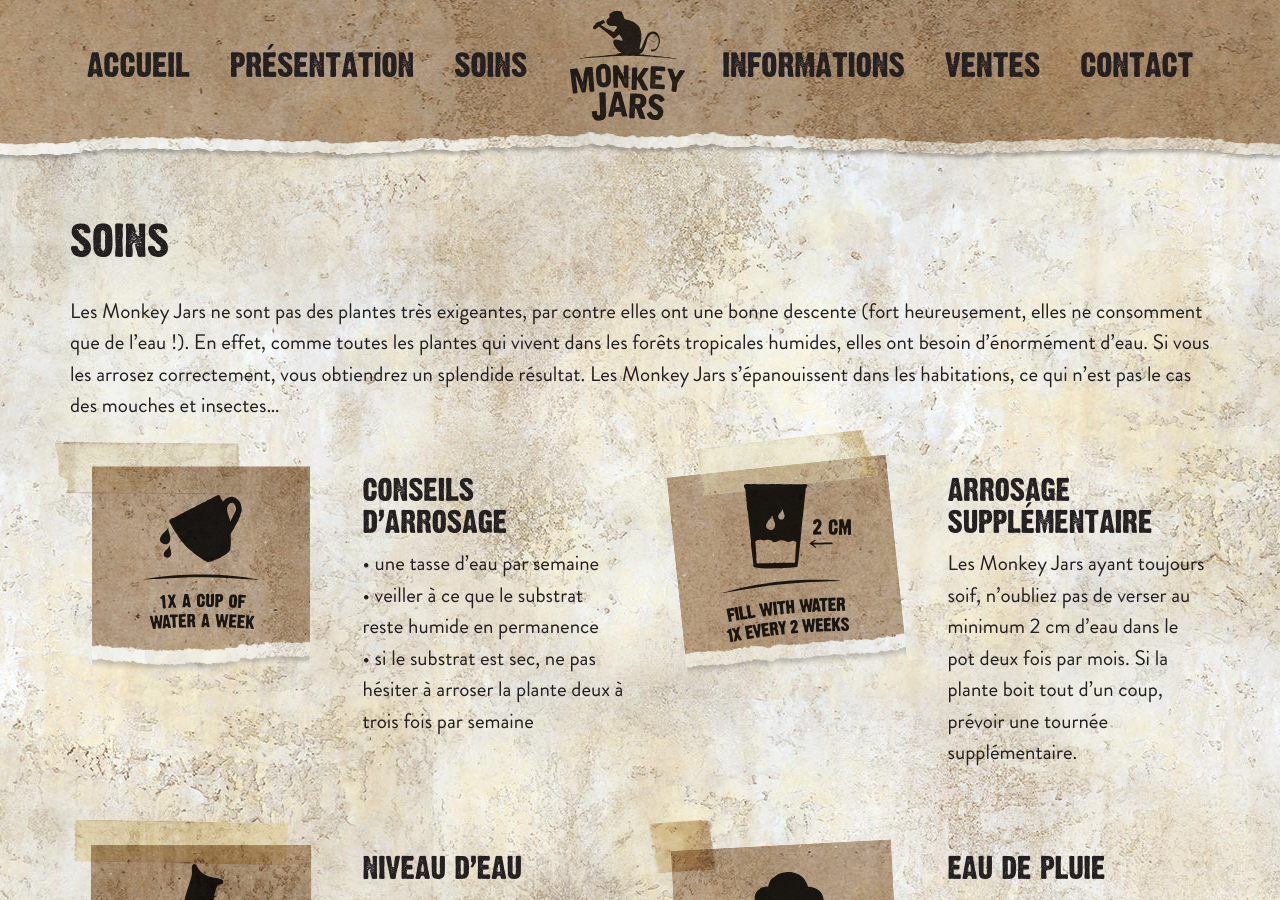
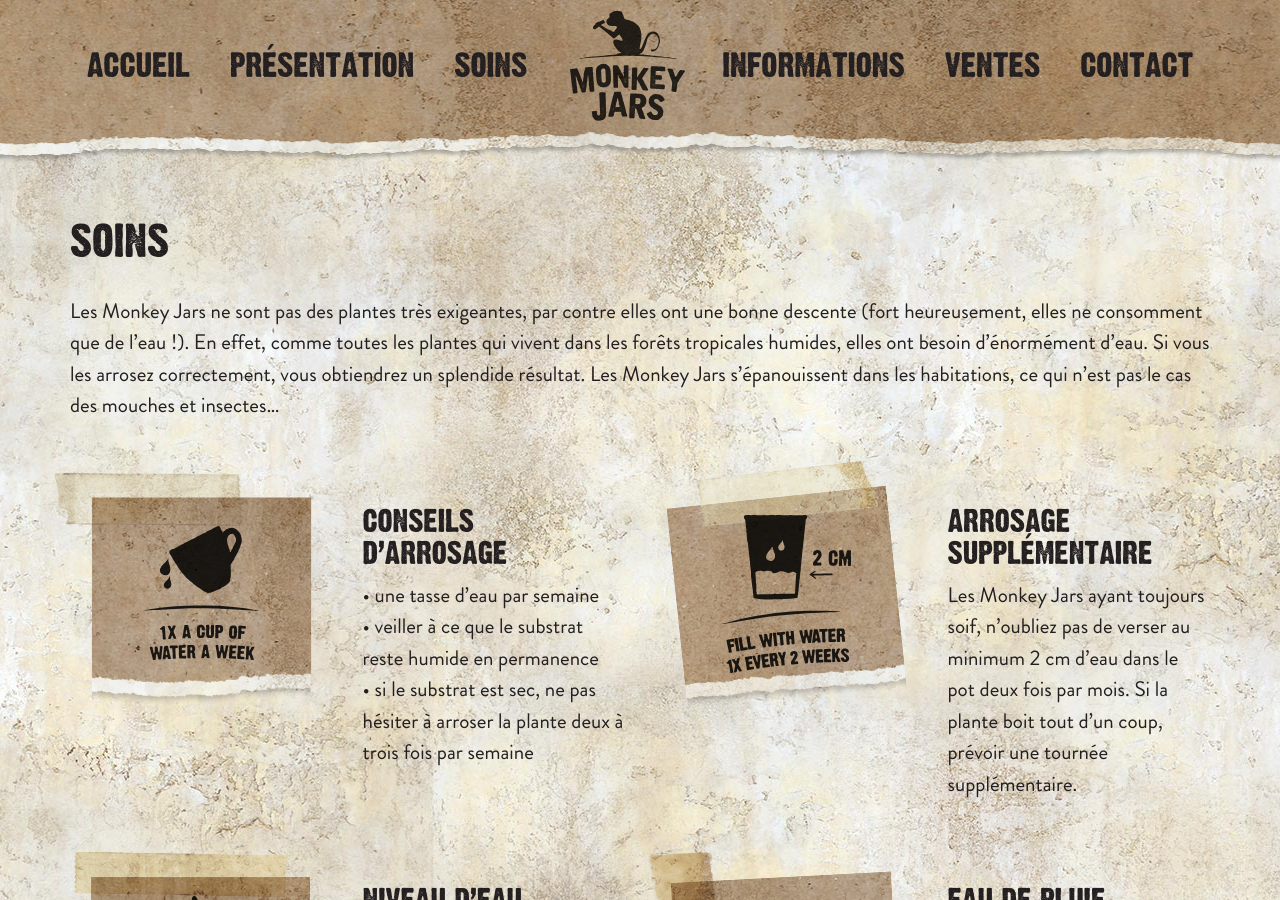
Before and after one commit to jhvanderschee/monkeyjars_fr, a Jekyll site: the page built from instructions/index.md, in a window 1280 px wide and 900 px high. Built offline with Jekyll 4.4.1, drawn with Linux system fonts in a browser that asks for light colours.

Commit message:
Updated '/_layouts/instructions.html' via CloudCannon

```diff
--- a/_layouts/instructions.html
+++ b/_layouts/instructions.html
@@ -15,7 +15,7 @@
             <div class="col-xs-12 text-left">
                       <h2 class="post-title" style="margin: 0 0 0;">{{ page.title }}</h2>
 
-                      <div><br />{{ page.content }}<br /></div>
+                      <div><br />{{ page.content }}<br />&nbsp;</div>
             </div>
         </div>
         <div class="row">
```
